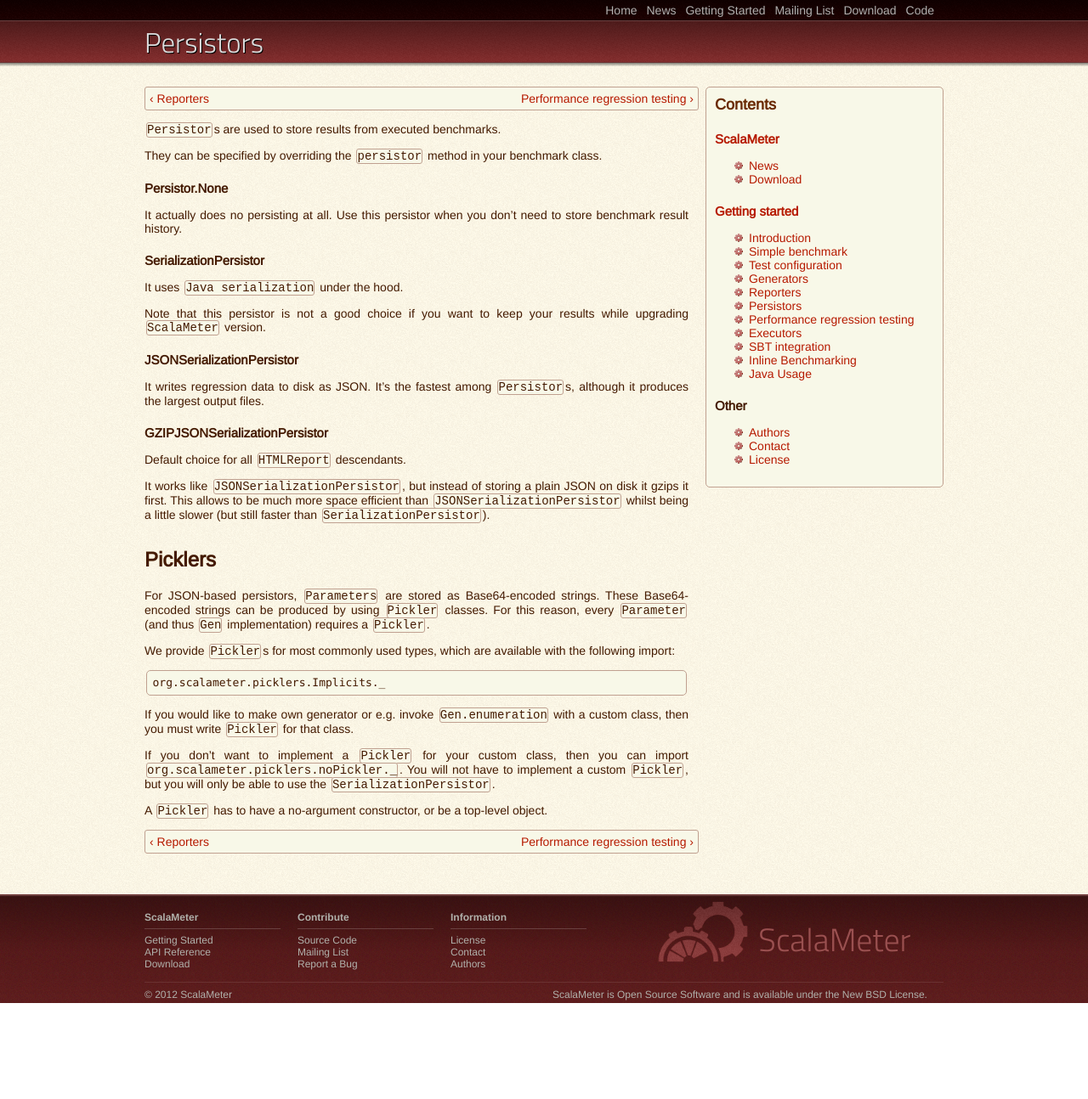
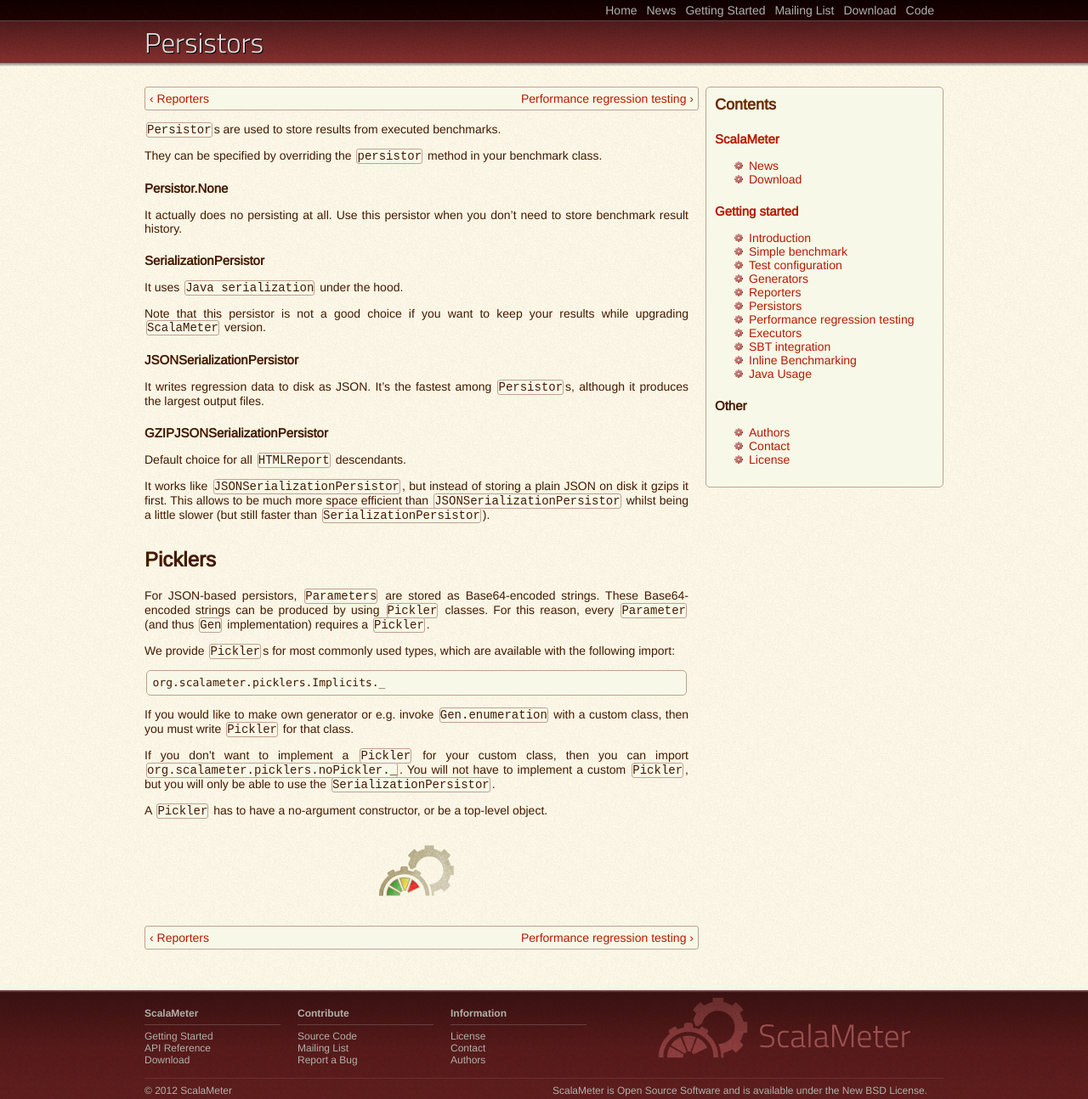
Before and after one commit to scalameter/scalameter.github.com, a Jekyll site: the page built from home/gettingstarted/0.7/persistors.md, in a window 1280 px wide. Shown: the whole page at 85% size. Built offline with Jekyll 4.4.1, drawn with Linux system fonts in a browser that asks for light colours; before the commit the page ends 1181 px from its top, so only the background shows below that.

Commit message:
Update persistors.md

```diff
--- a/home/gettingstarted/0.7/persistors.md
+++ b/home/gettingstarted/0.7/persistors.md
@@ -66,3 +66,7 @@ You will not have to implement a custom `Pickler`,
 but you will only be able to use the `SerializationPersistor`.
 
 A `Pickler` has to have a no-argument constructor, or be a top-level object.
+
+<div class="imagenoframe">
+  <img src="/resources/images/logo-yellow-small.png"/>
+</div>
```
